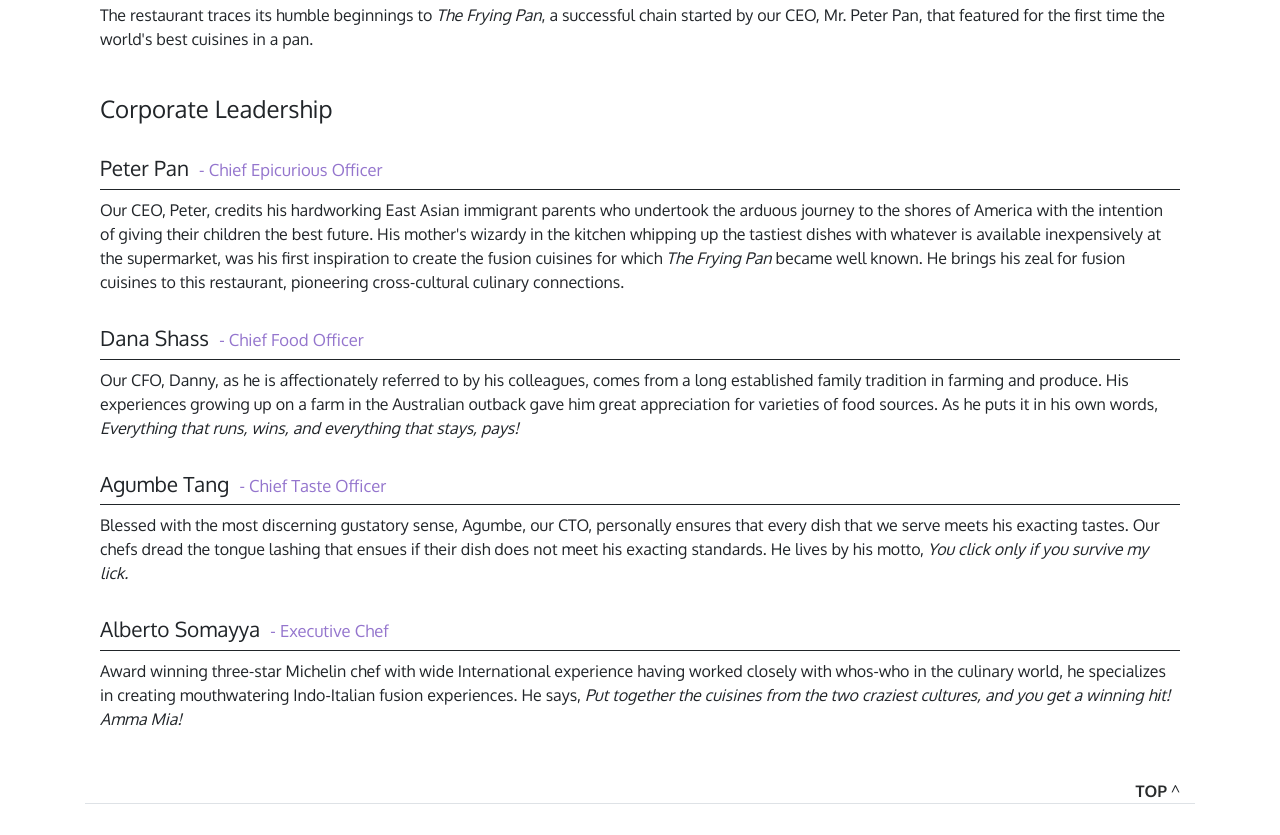
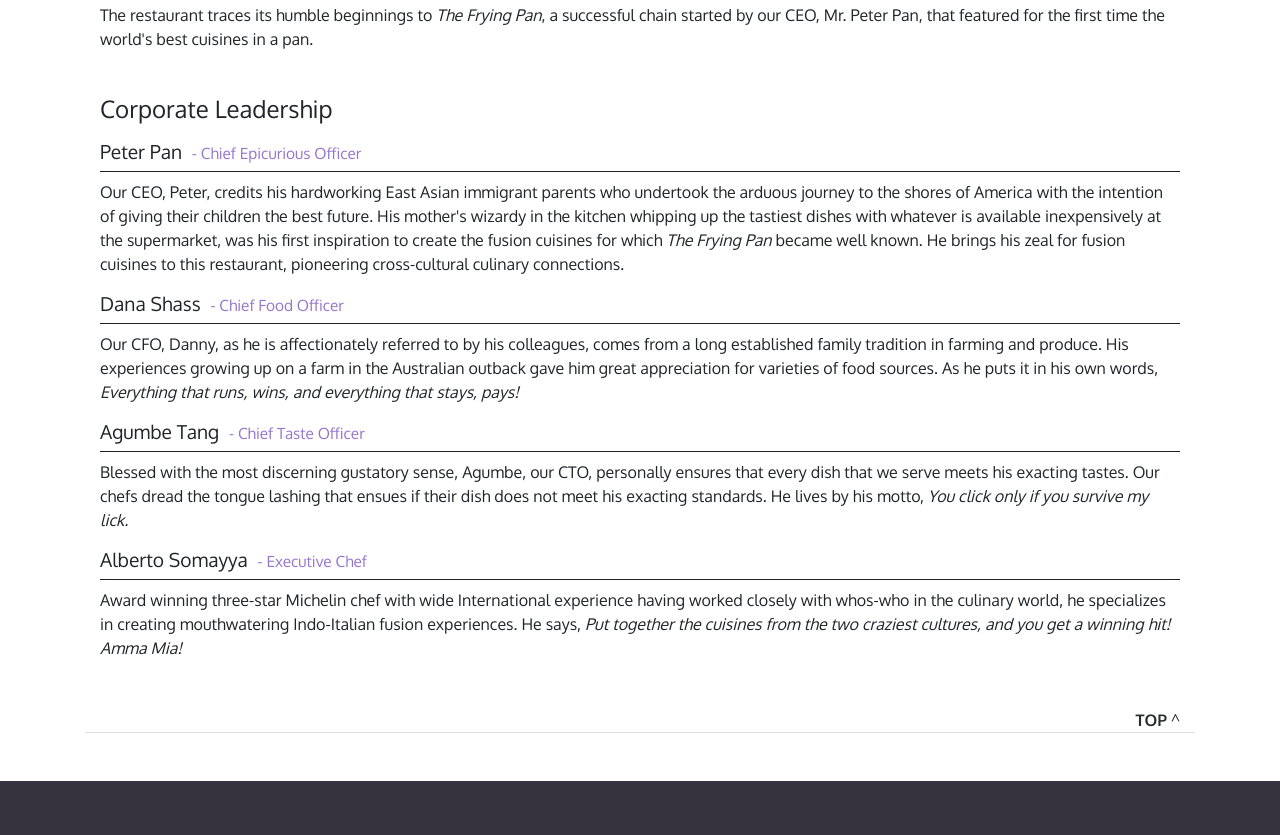
Before and after one commit to stefan22/rw2, a website: page aboutus.html in a window 1280 px wide. Shown: the part 1137-1972 px from the top of the page. Drawn offline with nearby package versions, Linux system fonts and the light colour scheme; files whose address does not match are found by name.

```diff
--- a/css/styles.css
+++ b/css/styles.css
@@ -259,7 +259,7 @@
 
 
 .person {
- margin-top:2em;
+ margin-top:1em;
 
 }
 
@@ -268,7 +268,6 @@
 }
 
 .person h4 {
-  font-size: 1.3rem;
   padding-bottom: .5rem;
   border-bottom: 1px solid;
 }
@@ -394,7 +393,7 @@
   /* upizza*/
   .introformat {margin:0;}
 
-  #upizza {
+  #upizza, #history {
     padding-top: 30px;
   }
 
```
